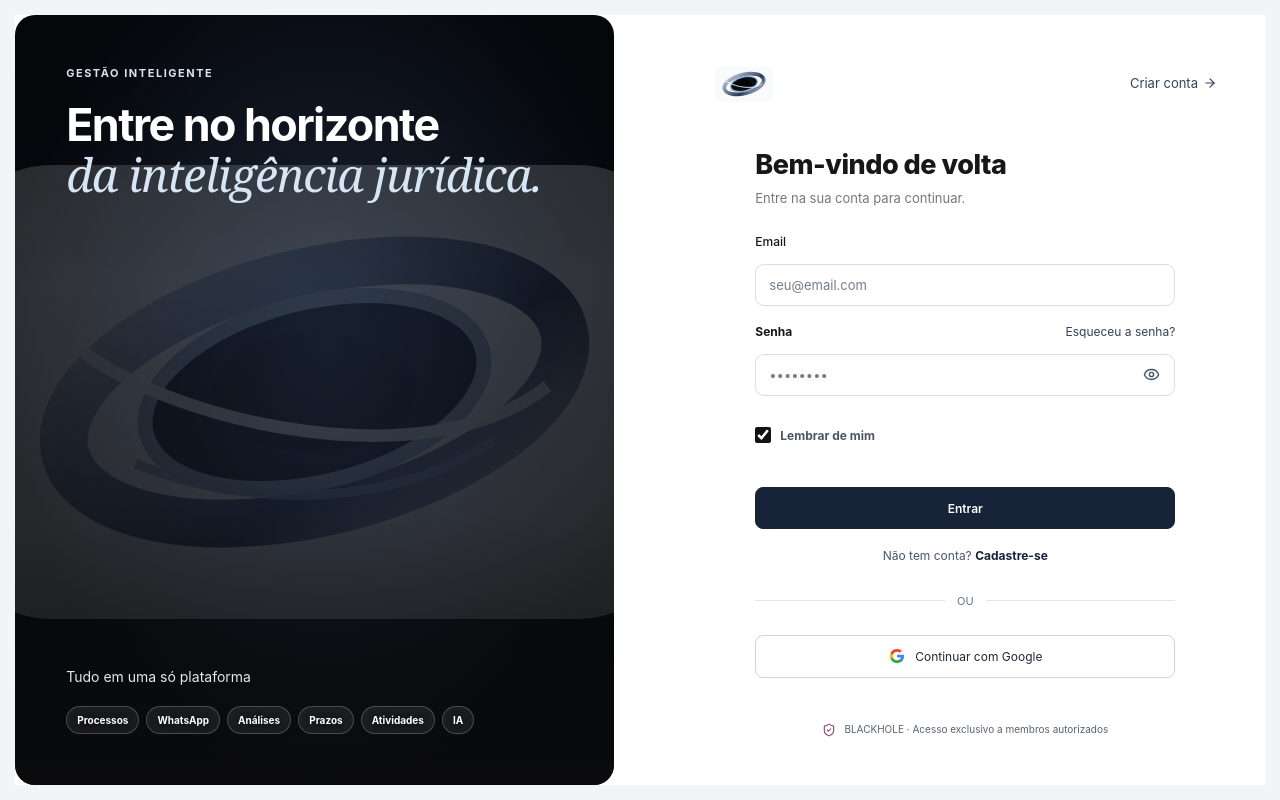
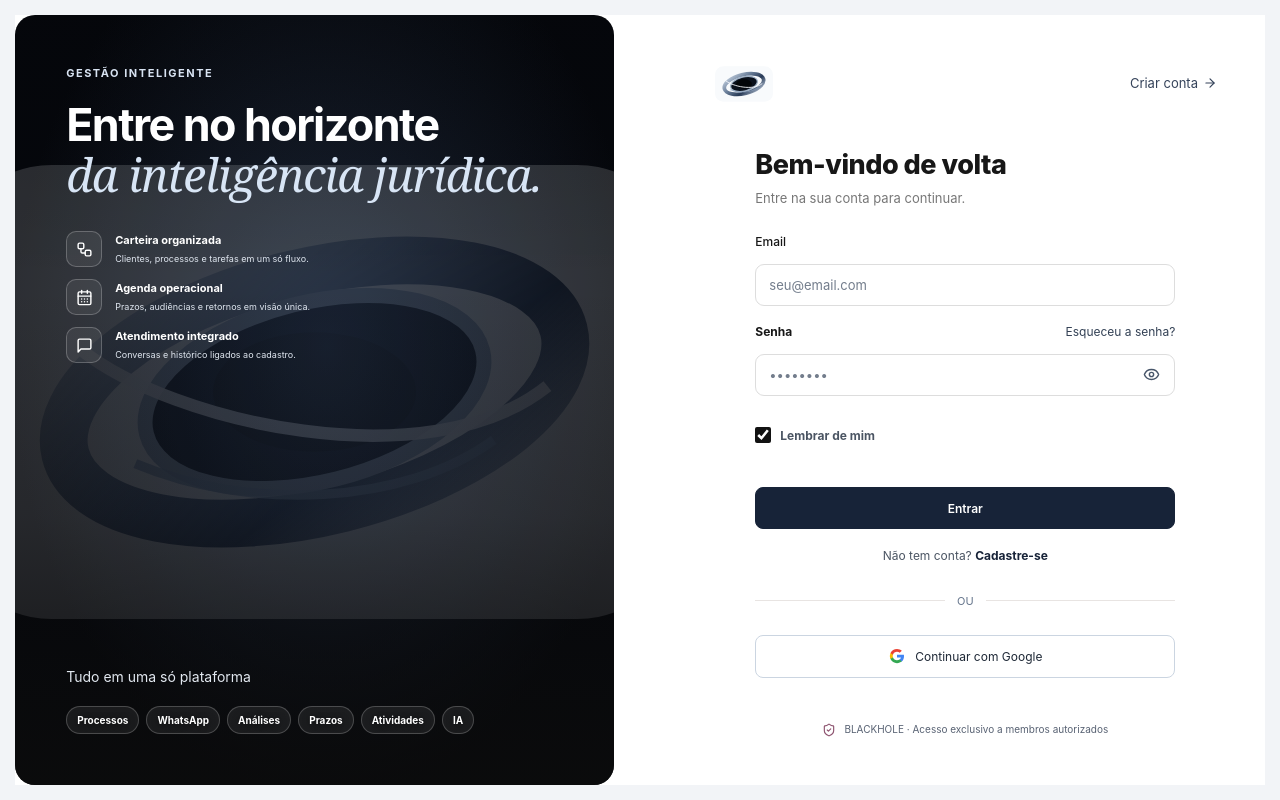
Before and after one commit to ProjectW1SC/Automation, a Next.js app: page / in a window 1280 px wide. Built offline with nearby package versions, Linux system fonts and the light colour scheme; no server answers.

Commit message:
feat(ui): aperfeiçoar login/cadastro e conectar WhatsApp integrado com QR ao CRM

```diff
--- a/app/contrast-system.css
+++ b/app/contrast-system.css
@@ -503,3 +503,9 @@ html[data-crm-theme] .w1-auth-screen .office-forgot{color:#334155!important}
 html[data-crm-theme] .w1-auth-screen .office-password-field button{color:#475569!important}
 html[data-crm-theme] .w1-auth-screen .office-remember{color:#4b5563!important}
 html[data-crm-theme] .w1-auth-screen .office-login-feedback{color:#991b1b!important}
+
+html[data-crm-theme] .w1-auth-benefits{display:grid;gap:12px;margin:30px 0 22px;max-width:430px}
+html[data-crm-theme] .w1-auth-benefits>div{display:grid;grid-template-columns:38px minmax(0,1fr);column-gap:11px;align-items:center}
+html[data-crm-theme] .w1-auth-benefits>div>span{grid-row:span 2;display:grid;place-items:center;width:36px;height:36px;border:1px solid #ffffff3a;border-radius:10px;background:#ffffff12;color:#fff}
+html[data-crm-theme] .w1-auth-benefits strong{font-size:11px;color:#fff;font-weight:750}
+html[data-crm-theme] .w1-auth-benefits small{font-size:9px;color:#e0e7f0;line-height:1.4;margin-top:2px}
--- a/components/office-integrations.jsx
+++ b/components/office-integrations.jsx
@@ -31,7 +31,7 @@ function Body({db}){
   if(requests[2].status==='fulfilled'&&requests[2].value?.ok)setCourts(getItems(requests[2].value));
  },[db]);
  useEffect(()=>{load().catch(()=>{})},[load]);
- const status=k=>k==='ai'?(ai.configured?'Chave de IA cadastrada':'Motor local disponível'):k==='web'?'Uso manual gratuito':'Disponível sem API paga';
+ const status=k=>k==='ai'?(ai.configured?'Chave de IA cadastrada':'Motor local disponível'):k==='web'?(wa.configured?'Worker QR configurado':'Aguardando worker QR'):'Disponível sem API paga';
  function createEvent(e){
   e.preventDefault();
   try{
--- a/components/professional-auth.jsx
+++ b/components/professional-auth.jsx
@@ -1,6 +1,6 @@
 'use client';
 import {useState} from 'react';
-import {ArrowRight,ShieldCheck} from 'lucide-react';
+import {ArrowRight,ShieldCheck,Workflow,CalendarDays,MessageSquare} from 'lucide-react';
 
 // Reconstrução independente da composição enviada: card preto marmorizado + formulário branco.
 // A identidade, marcas e permissões continuam próprias do ProjectW1SC.
@@ -11,6 +11,11 @@ export default function ProfessionalAuth({eyebrow='GESTÃO JURÍDICA',title='Bem
     <div className="w1-auth-hero-top">
      <span className="w1-auth-hero-kicker">GESTÃO INTELIGENTE</span>
      <h2>Entre no horizonte<br/><em>da inteligência jurídica.</em></h2>
+     <div className="w1-auth-benefits">
+      <div><span><Workflow size={17}/></span><strong>Carteira organizada</strong><small>Clientes, processos e tarefas em um só fluxo.</small></div>
+      <div><span><CalendarDays size={17}/></span><strong>Agenda operacional</strong><small>Prazos, audiências e retornos em visão única.</small></div>
+      <div><span><MessageSquare size={17}/></span><strong>Atendimento integrado</strong><small>Conversas e histórico ligados ao cadastro.</small></div>
+     </div>
     </div>
     <div className="w1-auth-hero-footer">
      <p>Tudo em uma só plataforma</p>
```
Also changed, not shown: 1 other file (tests, documents, lock files or other folders).
